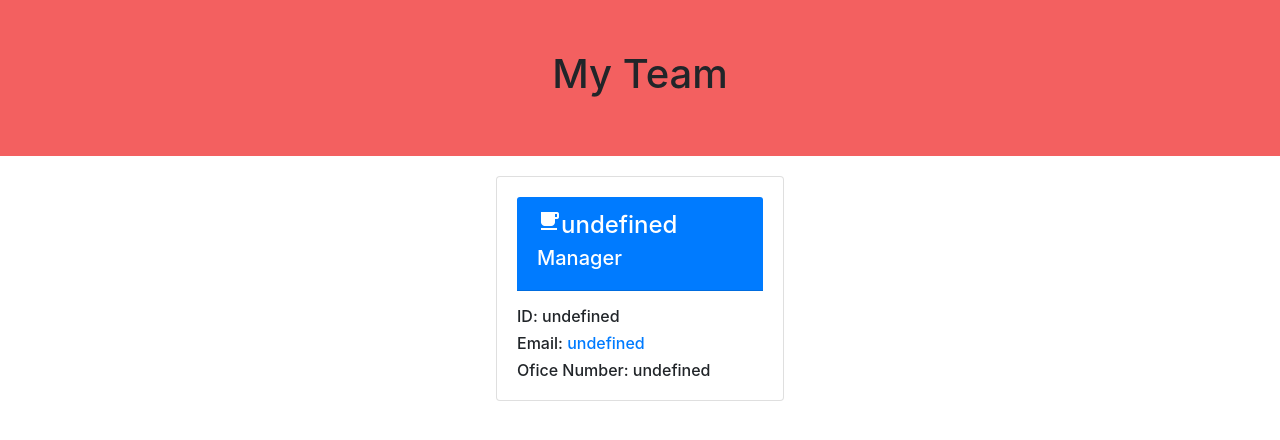
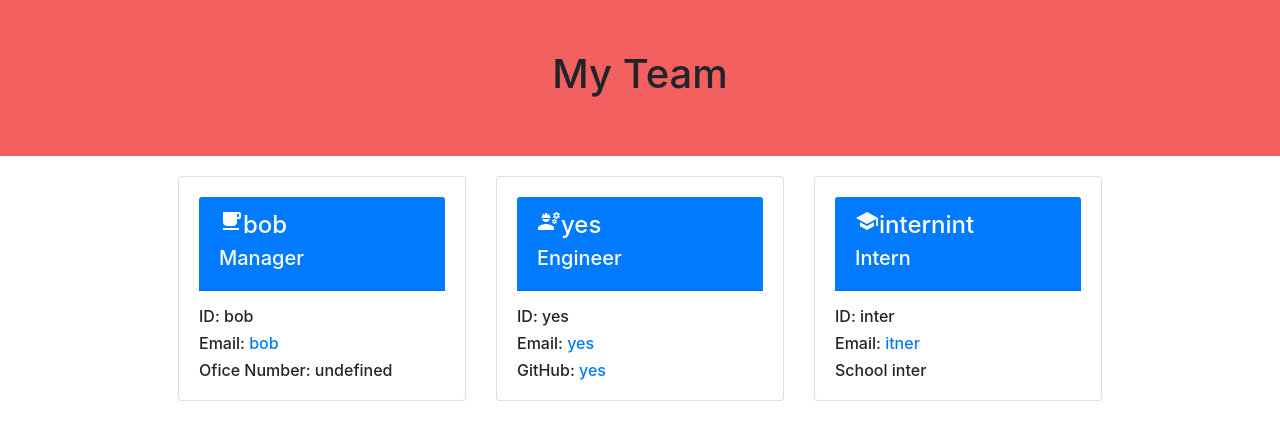
Before and after one commit to hmailahn/team-portfolio-generator, a website: page index.html in a window 1280 px wide. Drawn offline with nearby package versions, Linux system fonts and the light colour scheme.

Commit message:
it works!

```diff
--- a/index.html
+++ b/index.html
@@ -21,28 +21,60 @@
 <main>
     <div class="flex-wrap">
 
+
 <section>
 <div class="container">
     <div class="manager">
         <div class="card" style="width: 18rem;">
             <div class="card-body">
                 <div class="card-header bg-primary text-white">
-                <h4 class="card-title"><span class="material-icons">local_cafe</span>undefined</h4>
+                <h4 class="card-title"><span class="material-icons">local_cafe</span>bob</h4>
                 <h5 class="card-subtitle mb-2">Manager</h5>
                 </div>
                 <p></p>
-                <h6 class="card-text">ID: undefined</h6>
-                <h6 class="card-text">Email: <a href="mailto:undefined">undefined</a></h6>
+                <h6 class="card-text">ID: bob</h6>
+                <h6 class="card-text">Email: <a href="mailto:bob">bob</a></h6>
                 <h6 class="card-text">Ofice Number: undefined</h6>
             </div>
         </div>
     </div>
 </div>
-</section>
-
-
-
-
+</section><section>
+        <div class="container">
+            <div class="engineer">
+                <div class="card" style="width: 18rem;">
+                    <div class="card-body">
+                        <div class="card-header bg-primary text-white">
+                        <h4 class="card-title"><span class="material-icons">engineering</span>yes</h4>
+                        <h5 class="card-subtitle mb-2">Engineer</h5>
+                        </div>
+                        <p></p>
+                        <h6 class="card-text">ID: yes</h6>
+                        <h6 class="card-text">Email: <a href="mailto:yes">yes</a></h6>
+                        <h6 class="card-text">GitHub: <a href="https://github.com/yes">yes</a></h6>
+                    </div>
+                </div>
+            </div>
+        </div>
+    </section>
+    <section>
+        <div class="container">
+            <div class="intern">
+                <div class="card" style="width: 18rem;">
+                    <div class="card-body">
+                        <div class="card-header bg-primary text-white">
+                        <h4 class="card-title"><span class="material-icons">school</span>internint</h4>
+                        <h5 class="card-subtitle mb-2">Intern</h5>
+                        </div>
+                        <p></p>
+                        <h6 class="card-text">ID: inter</h6>
+                        <h6 class="card-text">Email: <a href="mailto:itner">itner</a></h6>
+                        <h6 class="card-text">School inter</h6>
+                    </div>
+                </div>
+            </div>
+        </div>
+    </section>
 
 
 </div>
```
